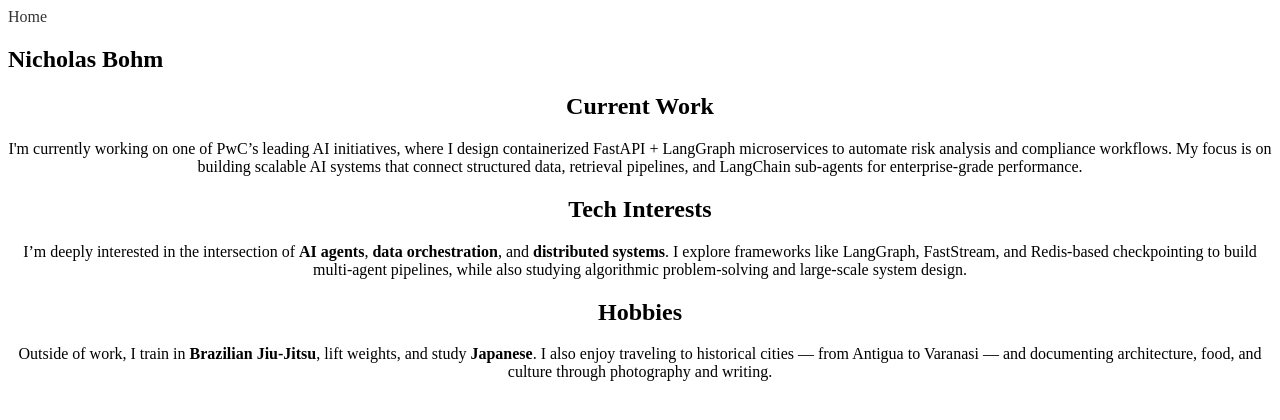
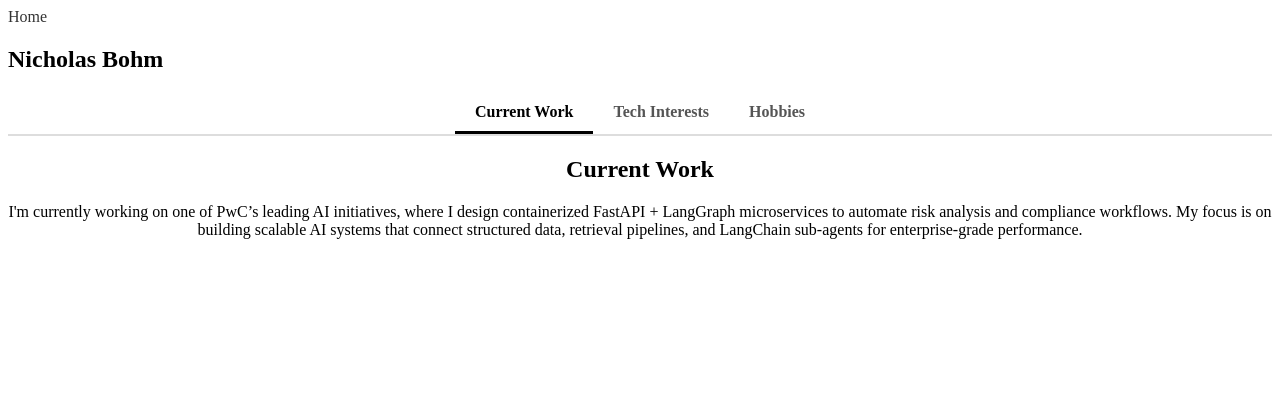
Before and after one commit to Nickbohm555/nickbohm555.github.io, a Jekyll site: the page built from index.md, in a window 1280 px wide. Shown: the top 420 px of the page. Built offline with Jekyll 4.4.1, drawn with Linux system fonts in a browser that asks for light colours; part of the change alters nothing that is shown.

Commit message:
Update index.md

```diff
--- a/index.md
+++ b/index.md
@@ -3,15 +3,79 @@ layout: page
 title: Nicholas Bohm
 ---
 
-<div style="text-align: center;">
+<style>
+.tabs {
+  display: flex;
+  justify-content: center;
+  border-bottom: 2px solid #ddd;
+  margin-bottom: 20px;
+}
 
-<h2>Current Work</h2>
-<p>I'm currently working on one of PwC’s leading AI initiatives, where I design containerized FastAPI + LangGraph microservices to automate risk analysis and compliance workflows. My focus is on building scalable AI systems that connect structured data, retrieval pipelines, and LangChain sub-agents for enterprise-grade performance.</p>
+.tab {
+  padding: 10px 20px;
+  cursor: pointer;
+  font-weight: bold;
+  color: #555;
+  border-bottom: 3px solid transparent;
+  transition: 0.3s;
+}
 
-<h2>Tech Interests</h2>
-<p>I’m deeply interested in the intersection of <strong>AI agents</strong>, <strong>data orchestration</strong>, and <strong>distributed systems</strong>. I explore frameworks like LangGraph, FastStream, and Redis-based checkpointing to build multi-agent pipelines, while also studying algorithmic problem-solving and large-scale system design.</p>
+.tab:hover {
+  color: #000;
+}
 
-<h2>Hobbies</h2>
-<p>Outside of work, I train in <strong>Brazilian Jiu-Jitsu</strong>, lift weights, and study <strong>Japanese</strong>. I also enjoy traveling to historical cities — from Antigua to Varanasi — and documenting architecture, food, and culture through photography and writing.</p>
+.tab.active {
+  border-color: #000;
+  color: #000;
+}
 
+.tab-content {
+  display: none;
+  text-align: center;
+  animation: fadeIn 0.4s ease;
+}
+
+.tab-content.active {
+  display: block;
+}
+
+@keyframes fadeIn {
+  from { opacity: 0; }
+  to { opacity: 1; }
+}
+</style>
+
+<div class="tabs">
+  <div class="tab active" data-tab="work">Current Work</div>
+  <div class="tab" data-tab="tech">Tech Interests</div>
+  <div class="tab" data-tab="hobbies">Hobbies</div>
 </div>
+
+<div id="work" class="tab-content active">
+  <h2>Current Work</h2>
+  <p>I'm currently working on one of PwC’s leading AI initiatives, where I design containerized FastAPI + LangGraph microservices to automate risk analysis and compliance workflows. My focus is on building scalable AI systems that connect structured data, retrieval pipelines, and LangChain sub-agents for enterprise-grade performance.</p>
+</div>
+
+<div id="tech" class="tab-content">
+  <h2>Tech Interests</h2>
+  <p>I’m deeply interested in the intersection of <strong>AI agents</strong>, <strong>data orchestration</strong>, and <strong>distributed systems</strong>. I explore frameworks like LangGraph, FastStream, and Redis-based checkpointing to build multi-agent pipelines, while also studying algorithmic problem-solving and large-scale system design.</p>
+</div>
+
+<div id="hobbies" class="tab-content">
+  <h2>Hobbies</h2>
+  <p>Outside of work, I train in <strong>Brazilian Jiu-Jitsu</strong>, lift weights, and study <strong>Japanese</strong>. I also enjoy traveling to historical cities — from Antigua to Varanasi — and documenting architecture, food, and culture through photography and writing.</p>
+</div>
+
+<script>
+const tabs = document.querySelectorAll(".tab");
+const contents = document.querySelectorAll(".tab-content");
+
+tabs.forEach(tab => {
+  tab.addEventListener("click", () => {
+    tabs.forEach(t => t.classList.remove("active"));
+    contents.forEach(c => c.classList.remove("active"));
+    tab.classList.add("active");
+    document.getElementById(tab.dataset.tab).classList.add("active");
+  });
+});
+</script>
```
